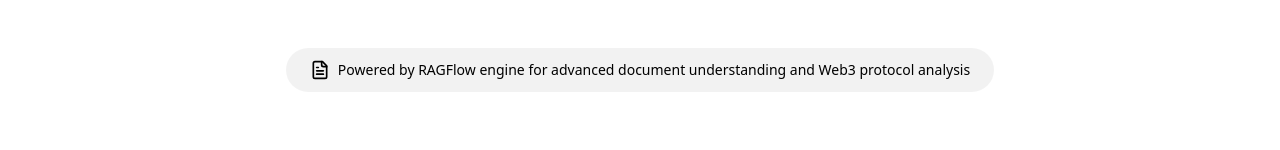
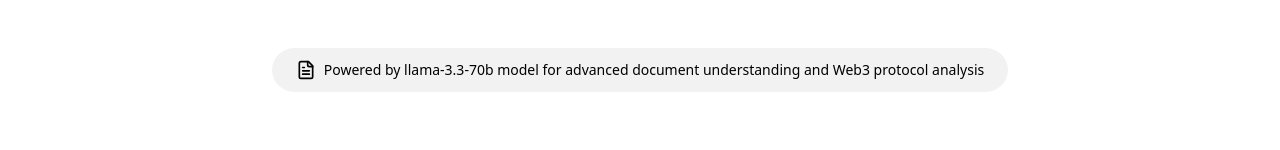
Before and after one commit to akhilmanga/code-craft, a React (Vite) app: page / in a window 1280 px wide. Shown: the part 1568-1718 px from the top of the page. Built offline with nearby package versions, Linux system fonts and the light colour scheme; no server answers.

Commit message:
Updated UploadInterface.tsx

```diff
--- a/src/components/UploadInterface.tsx
+++ b/src/components/UploadInterface.tsx
@@ -309,7 +309,7 @@ const UploadInterface: React.FC<UploadInterfaceProps> = ({ onAnalysisStateChange
           <div className="inline-flex items-center space-x-2 px-6 py-3 bg-black/5 dark:bg-white/5 rounded-full transition-colors duration-300">
             <FileText className="w-5 h-5 text-black dark:text-white" />
             <span className="text-sm text-black dark:text-white font-medium transition-colors duration-300">
-              Powered by RAGFlow engine for advanced document understanding and Web3 protocol analysis
+              Powered by llama-3.3-70b model for advanced document understanding and Web3 protocol analysis
             </span>
           </div>
         </div>
```
